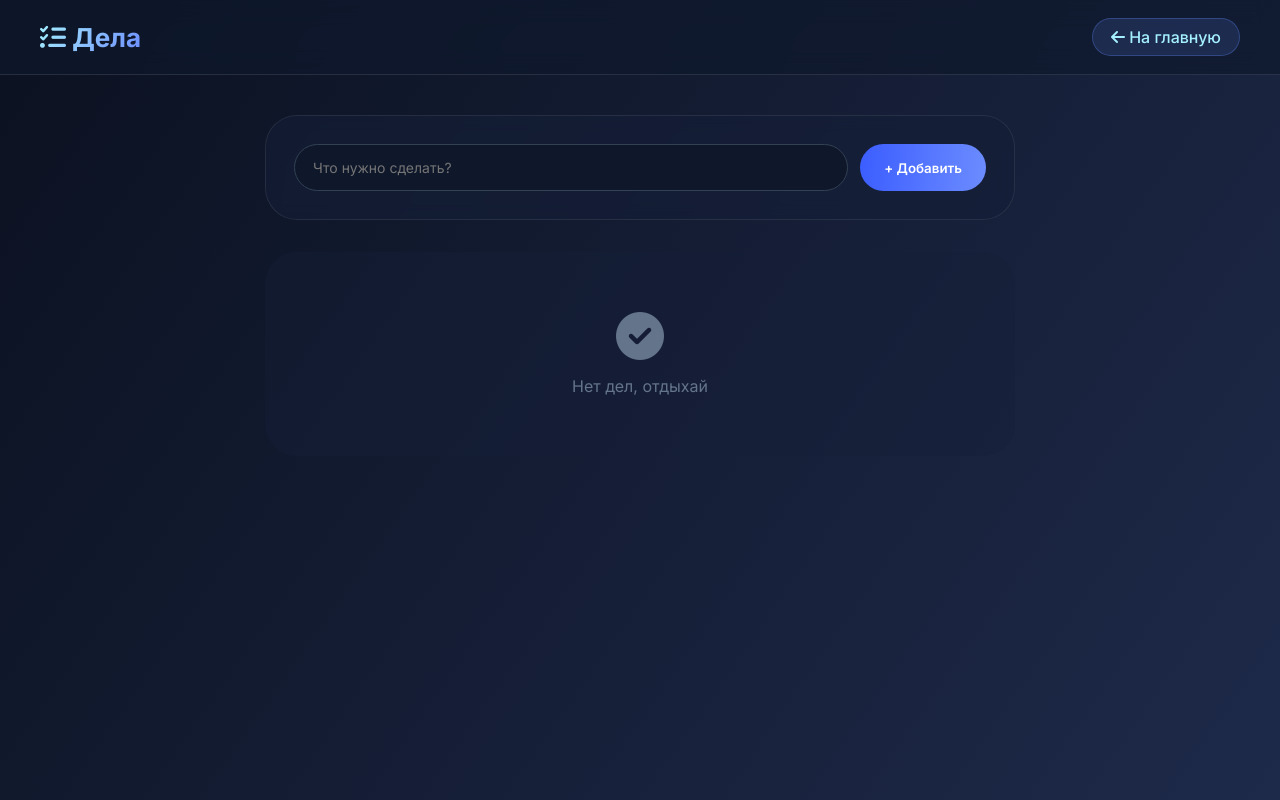
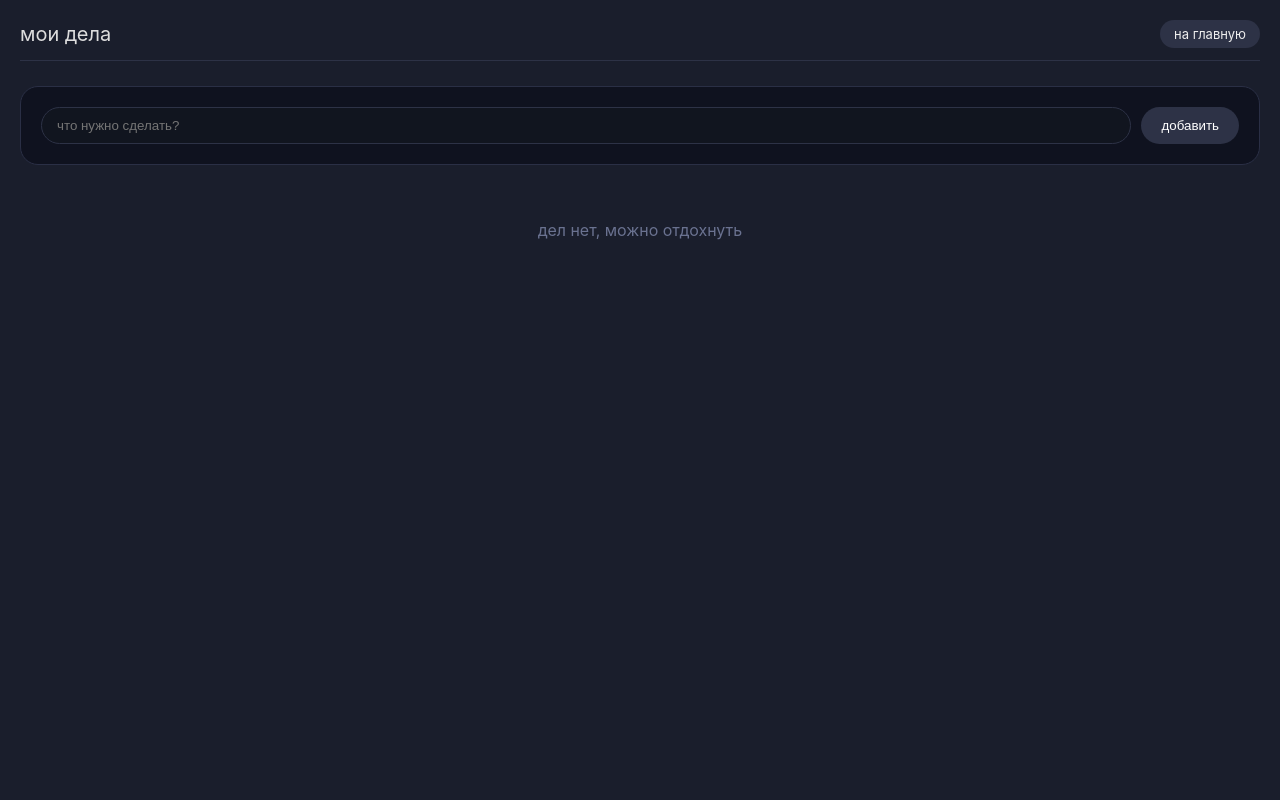
Before and after one commit to artemaas76/praktica_sait, a Flask app: page /tasks in a window 1280 px wide. Run offline with Flask 3, Linux system fonts and the light colour scheme; a user stored in the database is signed in; data that the repository does not hold is empty.

Commit message:
Update tasks.html

```diff
--- a/templates/tasks.html
+++ b/templates/tasks.html
@@ -2,73 +2,45 @@
 <html lang="ru">
 <head>
     <meta charset="UTF-8">
-    <title>Дела</title>
-    <link href="https://fonts.googleapis.com/css2?family=Inter:opsz,wght@14..32,300;14..32,400;14..32,500;14..32,600;14..32,700&display=swap" rel="stylesheet">
-    <link rel="stylesheet" href="https://cdnjs.cloudflare.com/ajax/libs/font-awesome/6.4.0/css/all.min.css">
+    <title>мои дела</title>
     <style>
-        * { margin: 0; padding: 0; box-sizing: border-box; font-family: 'Inter', sans-serif; }
-        body { background: linear-gradient(125deg, #0B1120 0%, #1E2A4A 100%); min-height: 100vh; }
-        .glass-nav { background: rgba(15, 25, 45, 0.7); backdrop-filter: blur(12px); border-bottom: 1px solid rgba(255,255,255,0.1); padding: 18px 40px; display: flex; justify-content: space-between; align-items: center; }
-        .logo { font-size: 26px; font-weight: 700; background: linear-gradient(125deg, #A5F0FF, #6C8CFF); -webkit-background-clip: text; background-clip: text; color: transparent; }
-        .back-btn { background: rgba(100,140,255,0.15); border: 1px solid rgba(100,140,255,0.3); color: #A5F0FF; padding: 8px 18px; border-radius: 40px; text-decoration: none; font-weight: 500; transition: all 0.2s; }
-        .back-btn:hover { background: rgba(100,140,255,0.3); }
-        .container { max-width: 800px; margin: 40px auto; padding: 0 25px; }
-        .form-card { background: rgba(20, 30, 55, 0.6); backdrop-filter: blur(8px); border: 1px solid rgba(255,255,255,0.08); border-radius: 32px; padding: 28px; margin-bottom: 32px; }
-        .input-group { display: flex; gap: 12px; }
-        .input-group input { flex: 1; background: #0F172A; border: 1px solid #334155; border-radius: 40px; padding: 14px 18px; color: #F1F5F9; font-size: 14px; }
-        .input-group input:focus { outline: none; border-color: #6C8CFF; }
-        button { background: linear-gradient(95deg, #3B5DFF, #6C8CFF); border: none; padding: 12px 24px; border-radius: 40px; color: white; font-weight: 600; cursor: pointer; transition: 0.2s; }
-        button:hover { transform: translateY(-2px); }
-        .task-card { background: rgba(20, 30, 55, 0.5); backdrop-filter: blur(4px); border: 1px solid rgba(255,255,255,0.06); border-radius: 20px; padding: 18px 22px; margin-bottom: 14px; display: flex; align-items: center; justify-content: space-between; transition: all 0.2s; }
-        .task-card:hover { border-color: rgba(100,140,255,0.3); background: rgba(30, 45, 75, 0.6); }
-        .task-left { display: flex; align-items: center; gap: 15px; }
-        .task-check { text-decoration: none; font-size: 26px; }
-        .task-done { text-decoration: line-through; color: #94A3B8; }
-        .task-title { color: #F1F5F9; font-weight: 500; font-size: 16px; }
-        .delete-task {
-            background: rgba(248,113,113,0.15);
-            color: #F87171;
-            padding: 6px 14px;
-            border-radius: 30px;
-            text-decoration: none;
-            font-size: 14px;
-            transition: 0.2s;
-            display: inline-block;
-        }
-        .delete-task:hover { background: rgba(248,113,113,0.3); }
-        .empty-state { text-align: center; padding: 60px 20px; background: rgba(20,30,55,0.4); border-radius: 32px; color: #64748B; }
+        * { margin: 0; padding: 0; box-sizing: border-box; }
+        body { background: #1a1e2c; font-family: -apple-system, BlinkMacSystemFont, 'Segoe UI', Roboto, sans-serif; color: #ddd; padding: 20px; }
+        .top { display: flex; justify-content: space-between; align-items: center; border-bottom: 1px solid #2d3246; padding-bottom: 12px; margin-bottom: 25px; }
+        .back { background: #2d3246; padding: 6px 14px; border-radius: 20px; text-decoration: none; color: #eee; font-size: 13px; }
+        .form-card { background: #0f121f; border: 1px solid #2a2f45; border-radius: 18px; padding: 20px; margin-bottom: 25px; display: flex; gap: 10px; }
+        .form-card input { flex: 1; background: #11151f; border: 1px solid #2d3246; border-radius: 30px; padding: 10px 15px; color: #ddd; }
+        button { background: #2d3246; border: none; padding: 8px 20px; border-radius: 30px; color: white; cursor: pointer; }
+        .task { background: #0f121f; border: 1px solid #2a2f45; border-radius: 16px; padding: 14px 18px; margin-bottom: 10px; display: flex; justify-content: space-between; align-items: center; }
+        .task-left { display: flex; gap: 12px; align-items: center; }
+        .task-check { text-decoration: none; font-size: 22px; }
+        .done { text-decoration: line-through; color: #7e88ac; }
+        .del-task { color: #c97a7a; text-decoration: none; font-size: 14px; }
     </style>
 </head>
 <body>
-    <div class="glass-nav">
-        <div class="logo"><i class="fas fa-list-check"></i> Дела</div>
-        <a href="/" class="back-btn"><i class="fas fa-arrow-left"></i> На главную</a>
+<div class="top">
+    <div style="font-size: 20px;">мои дела</div>
+    <a href="/" class="back">на главную</a>
 </div>
-    <div class="container">
+
 <div class="form-card">
-            <form method="POST" action="/add_task" class="input-group">
-                <input type="text" name="title" placeholder="Что нужно сделать?" required>
-                <button type="submit">+ Добавить</button>
+    <form method="POST" action="/add_task" style="display: flex; gap: 10px; width: 100%;">
+        <input type="text" name="title" placeholder="что нужно сделать?">
+        <button type="submit">добавить</button>
     </form>
 </div>
+
 {% for task in tasks %}
-        <div class="task-card">
+<div class="task">
     <div class="task-left">
-                <a href="/toggle_task/{{ task[0] }}" class="task-check">
-                    {% if task[3] %}✅{% else %}⬜{% endif %}
-                </a>
-                <span class="task-title {% if task[3] %}task-done{% endif %}">{{ task[2] }}</span>
+        <a href="/toggle_task/{{ task[0] }}" class="task-check">{% if task[3] %}✅{% else %}⬜{% endif %}</a>
+        <span class="{% if task[3] %}done{% endif %}">{{ task[2] }}</span>
     </div>
-            <a href="/delete_task/{{ task[0] }}" class="delete-task" onclick="return confirm('Удалить дело?')">
-                🗑️
-            </a>
+    <a href="/delete_task/{{ task[0] }}" class="del-task" onclick="return confirm('удалить дело?')">🗑️ удалить</a>
 </div>
 {% else %}
-        <div class="empty-state">
-            <i class="fas fa-check-circle" style="font-size: 48px; margin-bottom: 16px; display: block;"></i>
-            Нет дел, отдыхай
-        </div>
+<div style="text-align:center; color:#6a7290; padding:30px;">дел нет, можно отдохнуть</div>
 {% endfor %}
-    </div>
 </body>
 </html>
```
Lines whose indentation alone changed are shown as unchanged.
